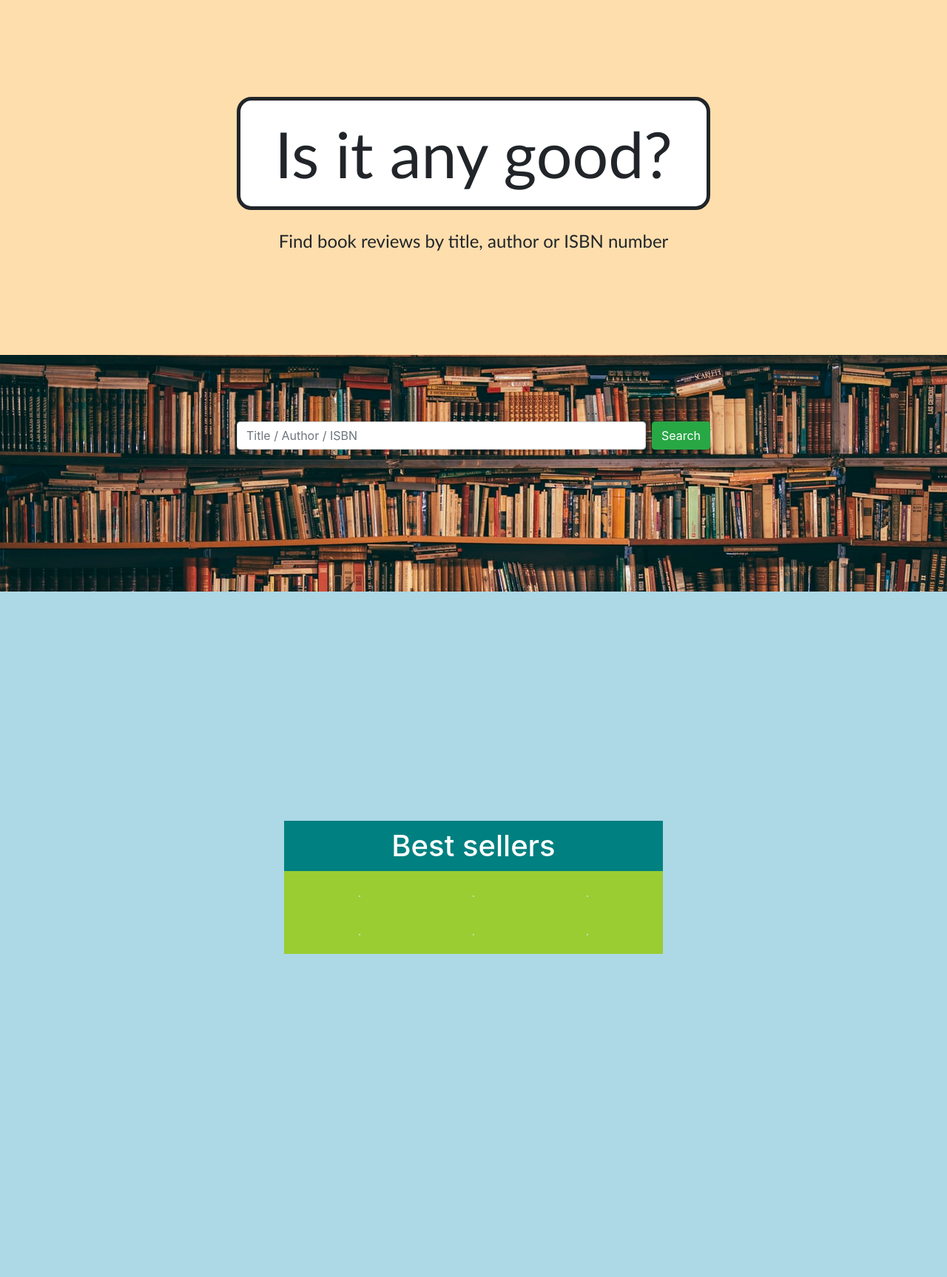
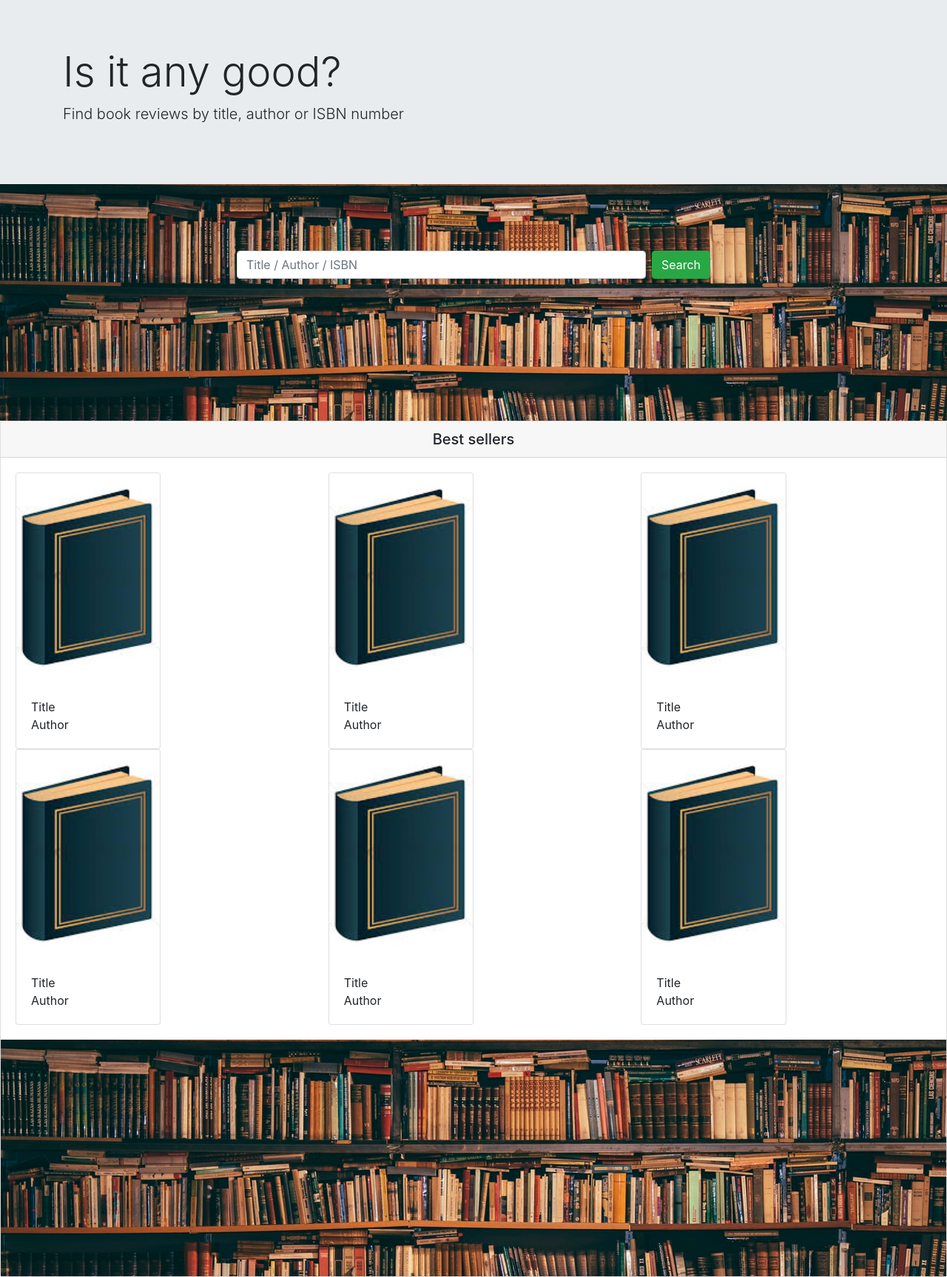
Before and after one commit to torerik123/books, a Flask app: page / in a window 1280 px wide. Shown: the whole page at 74% size. Before the commit the page ends 1290 px from the top, so only its background shows below. Run offline with Flask 2, Linux system fonts and the light colour scheme; data that the repository does not hold is empty; some libraries are stand-ins or nearby versions.

Commit message:
added bootstrap hero title and cards

```diff
--- a/static/styles.css
+++ b/static/styles.css
@@ -5,15 +5,15 @@
 /* Navbar */
 
 /* Index */
-@import url('https://fonts.googleapis.com/css?family=Red+Hat+Display:900&display=swap');
+.hero > .jumbotron {
+    margin:0;
+    height:inherit;
+}
 
-.hero {
-    height:60vh;
-    width:100%;
-    display: flex;
-    flex-direction: column;
-    justify-content: center;
-    background-color: #FFDEAD;
+/* Index - bestsellers */
+.bestseller-container > .row {
+    border-style: solid;
+
 }
 
 .hero-text {
@@ -29,7 +29,6 @@
     justify-content: center;
     font-size: 86px;
     font-family: 'Trebuchet MS', Helvetica, sans-serif;
-
 }
 
 
@@ -119,7 +118,7 @@
     text-shadow: 2px 3px 6px rgba(45,45,45,0.8);
 }
 
-.container {
+.search-container {
     display: flex;
     flex-direction: column;
     align-items:center;
@@ -329,34 +328,4 @@ ul {
 }
 
 
-/* Cards */
-.card-container {
-    display: flex;
-    flex-direction: column;
-    justify-content: center;
-    align-self: center;
-    width:40%;
-    background-color: yellowgreen;
-}
-
-.header {
-    padding:10px;
-    display:flex;
-    justify-content: center;
-    color:white;
-    background-color: teal;
-}
-.card-row {
-    padding:25px;
-    display: flex;
-    justify-content: space-around;
-}
-
-.card {
-    -webkit-box-shadow: -18px 9px 28px -16px rgba(0,0,0,0.75);
-    -moz-box-shadow: -18px 9px 28px -16px rgba(0,0,0,0.75);
-    box-shadow: -18px 9px 28px -16px rgba(0,0,0,0.75);
-}
-
-
 /**/
--- a/templates/index.html
+++ b/templates/index.html
@@ -5,17 +5,19 @@ Book review
 {% endblock %}
 
 {% block main %}
-
-
+<!--Hero module-->
 <div class="hero">
-  <div class = "book"></div>
-  <h1 class="hero-text">Is it any good?</h1>
-  <h4 class="intro-text">Find book reviews by title, author or ISBN number</h4>
+  <div class="jumbotron jumbotron-fluid">
+    <div class="container">
+      <h1 class="display-4">Is it any good?</h1>
+      <p class="lead">Find book reviews by title, author or ISBN number</p>
+    </div>
+  </div>
 </div>
 
+<!--Search-->
 <div class="content-search">
   <div class="content-2">
-    <!--Search-->
     <div class="search-box">
       <form action="{{ url_for('search') }}" class="search-bar" method="post" class="form-inline">
         <div class="form-group">
@@ -34,27 +36,72 @@ Book review
   </div>
 </div>
 
-<div class="content-search-2">
-  <!--Bestsellers-->
+<!--Bestsellers-->
+<div class="card">
+  <h5 class="card-header text-center">Best sellers</h5>
+  <div class="card-body">
+    <div class="row flex-row justify-content-center">
+      <!--Cards-->
+      <div class="col h-30">
+        <div class="card w-50" style="width: 18rem;">
+          <img class="card-img-top" id="coverimg0" src="/static/book.jpg" alt="Card image cap">
+          <div class="card-body">
+            <p class="card-text">Title <br> Author</p>
+          </div>
+        </div>
 
-  <div class="card-container">
-    <h1 class="header">Best sellers</h1>
-    <div class="card-row">
-      <div class="card"><img id="coverimg0"></div>
-      <div class="card"><img id="coverimg1"></div>
-      <div class="card"><img id="coverimg2"></div>
+        <div class="card w-50" style="width: 18rem;">
+          <img class="card-img-top" id="coverimg1" src="/static/book.jpg" alt="Card image cap">
+          <div class="card-body">
+            <p class="card-text">Title <br> Author</p>
+          </div>
+        </div>
+      </div>
+
+      <div class="col h-30">
+        <div class="card w-50" style="width: 18rem;">
+          <img class="card-img-top" id="coverimg2" src="/static/book.jpg" alt="Card image cap">
+          <div class="card-body">
+            <p class="card-text">Title <br> Author</p>
+          </div>
+        </div>
+
+        <div class="card w-50" style="width: 18rem;">
+          <img class="card-img-top" id="coverimg3" src="/static/book.jpg" alt="Card image cap">
+          <div class="card-body">
+            <p class="card-text">Title <br> Author</p>
+          </div>
+        </div>
+      </div>
+
+      <div class="col h-30">
+        <div class="card w-50" style="width: 18rem;">
+          <img class="card-img-top" id="coverimg4" src="/static/book.jpg" alt="Card image cap">
+          <div class="card-body">
+            <p class="card-text">Title <br> Author</p>
+          </div>
+        </div>
+
+        <div class="card w-50" style="width: 18rem;">
+          <img class="card-img-top" id="coverimg5" src="/static/book.jpg" alt="Card image cap">
+          <div class="card-body">
+            <p class="card-text">Title <br> Author</p>
+          </div>
+        </div>
     </div>
 
-    <div class="card-row">
-      <div class="card"><img id="coverimg3"></div>
-      <div class="card"><img id="coverimg4"></div>
-      <div class="card"><img id="coverimg5"></div>
-    </div>
+  <!--End card body-->
   </div>
 
+<!--End container-->
+</div>
+
+<!--Footer-->
+<div class="content-search">
+
+</div>
 
 
-</div>
 
 
 
--- a/templates/layout.html
+++ b/templates/layout.html
@@ -18,12 +18,12 @@
         <svg width="1em" height="1em" viewBox="0 0 16 16" class="bi bi-book" fill="currentColor" xmlns="http://www.w3.org/2000/svg">
             <path fill-rule="evenodd" d="M1 2.828v9.923c.918-.35 2.107-.692 3.287-.81 1.094-.111 2.278-.039 3.213.492V2.687c-.654-.689-1.782-.886-3.112-.752-1.234.124-2.503.523-3.388.893zm7.5-.141v9.746c.935-.53 2.12-.603 3.213-.493 1.18.12 2.37.461 3.287.811V2.828c-.885-.37-2.154-.769-3.388-.893-1.33-.134-2.458.063-3.112.752zM8 1.783C7.015.936 5.587.81 4.287.94c-1.514.153-3.042.672-3.994 1.105A.5.5 0 0 0 0 2.5v11a.5.5 0 0 0 .707.455c.882-.4 2.303-.881 3.68-1.02 1.409-.142 2.59.087 3.223.877a.5.5 0 0 0 .78 0c.633-.79 1.814-1.019 3.222-.877 1.378.139 2.8.62 3.681 1.02A.5.5 0 0 0 16 13.5v-11a.5.5 0 0 0-.293-.455c-.952-.433-2.48-.952-3.994-1.105C10.413.809 8.985.936 8 1.783z"/>
           </svg>
-      Book review
+      Is it any good?
     </a>
 
     <!--Search-->
     <form action="{{ url_for('search') }}" method="post" class="form-inline">
-        <input class="form-control mr-sm-2" type="search" list="book" id="allbooks" placeholder="Title, Author, ISBN" name="book_list" aria-label="Search" />
+        <input class="form-control mr-sm-2" type="search" list="book" id="allbooks" placeholder="Title / Author / ISBN" name="book_list" aria-label="Search" />
             <datalist id="book">
                 {% for book in allbooks %}
                 <option id="{{ book.id }}" value="{{ book.title }}" name="book_name">
```
